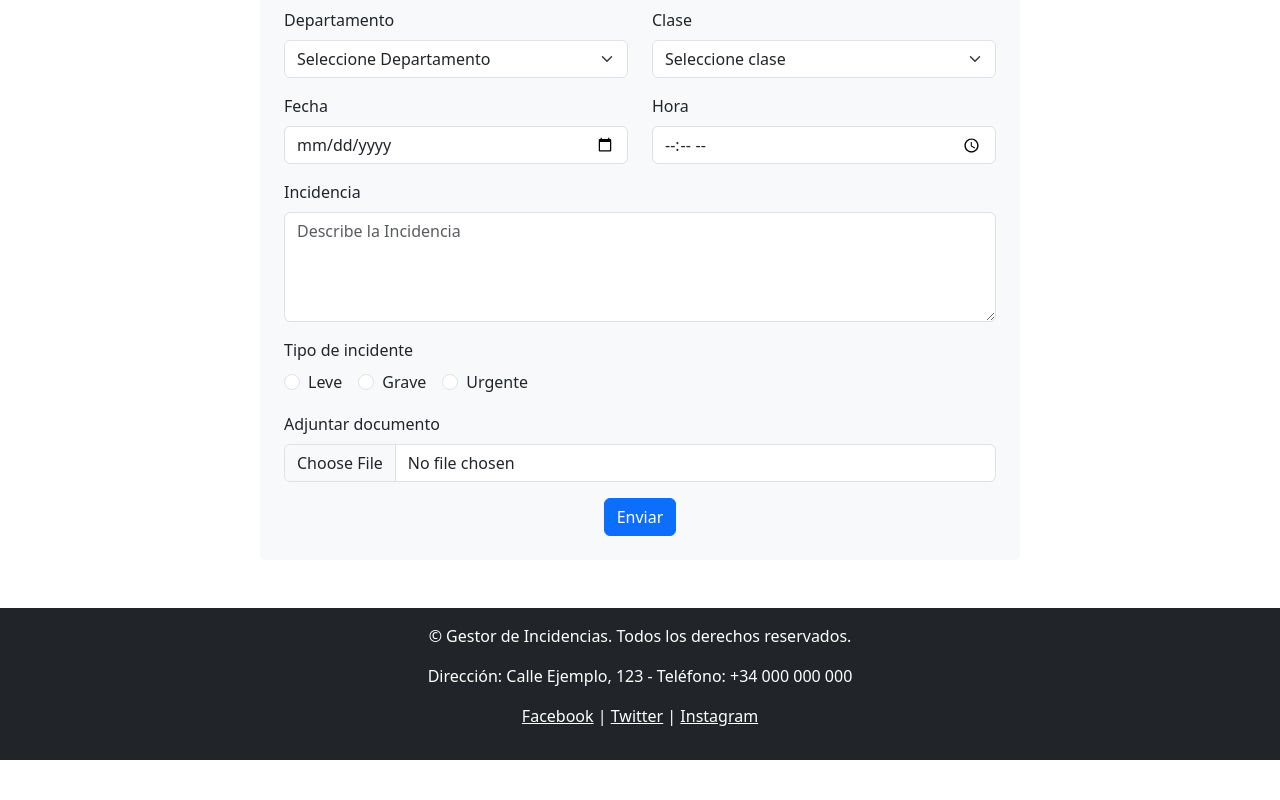
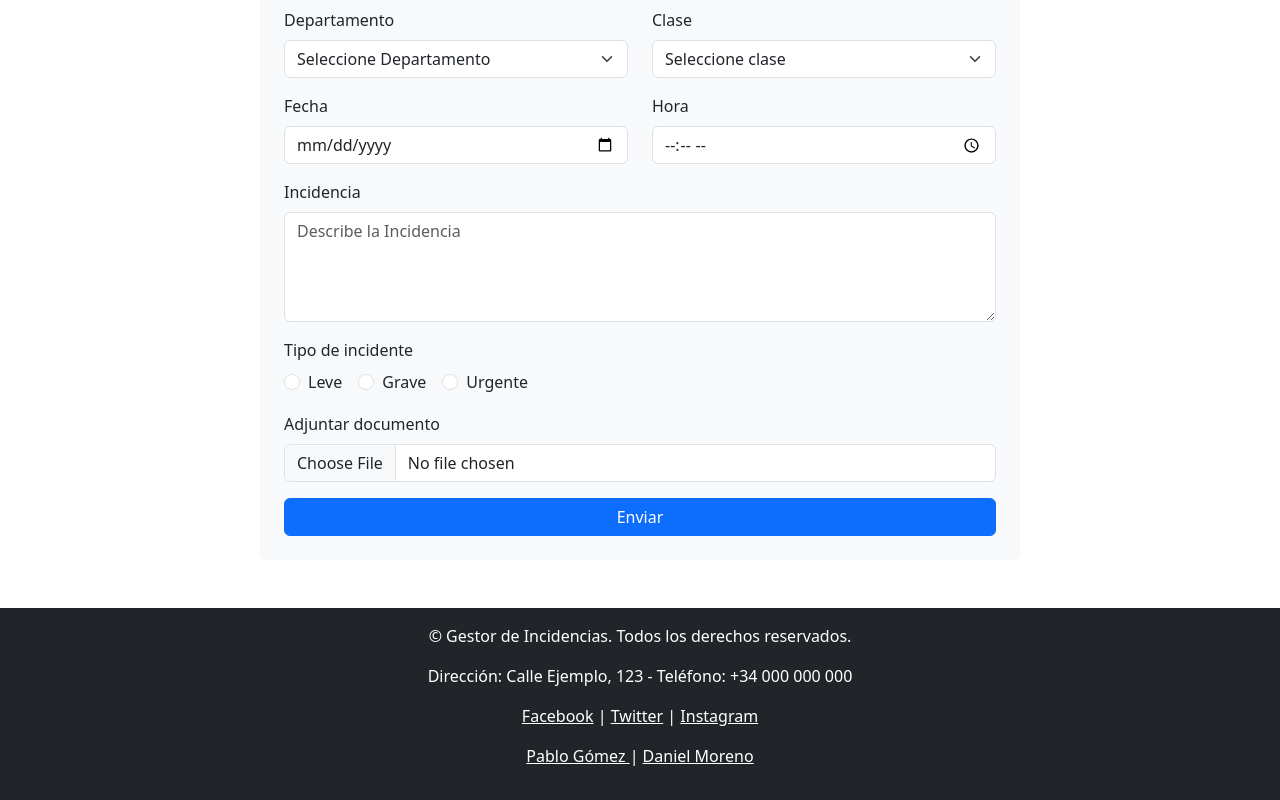
Before and after one commit to PabloGomezMelendez/DIW-Proyecto-Final-SASS, a website: page registro.html in a window 1280 px wide. Shown: the part 378-1178 px from the top of the page. Before the commit the page ends 1138 px from the top, so only its background shows below. Drawn offline with nearby package versions, Linux system fonts and the light colour scheme.

Commit message:
[PGM] tamaño botones

```diff
--- a/registro.html
+++ b/registro.html
@@ -125,7 +125,7 @@
 
           <!-- Botón de envío -->
           <div class="text-center">
-            <button type="submit" class="btn btn-primary">Enviar</button>
+            <button type="submit" class="btn btn-primary w-100">Enviar</button>
           </div>
       </div>
       </form>
@@ -138,6 +138,14 @@
     <p>Dirección: Calle Ejemplo, 123 - Teléfono: +34 000 000 000</p>
     <p><a href="#" class="text-white">Facebook</a> | <a href="#" class="text-white">Twitter</a> | <a href="#"
         class="text-white">Instagram</a></p>
+    <p>
+      <a href="https://github.com/PabloGomezMelendez" class="text-white">
+        Pablo Gómez
+      </a> |
+      <a href="https://github.com/DaniMoreA" class="text-white">
+        Daniel Moreno
+      </a>
+    </p>
   </footer>
 
   <script src="build/js/validation.js"></script>
--- a/src/scss/base/_custom.scss
+++ b/src/scss/base/_custom.scss
@@ -30,6 +30,7 @@ body {
 // Estilos generales del navbar
 .navbar {
     background-color: v.$primary;
+    color: $light;
     padding: 10px 0;
 }
 
```
Also changed, not shown: incidencias.html (+8 -0 lines), index.html (+15 -3 lines).
